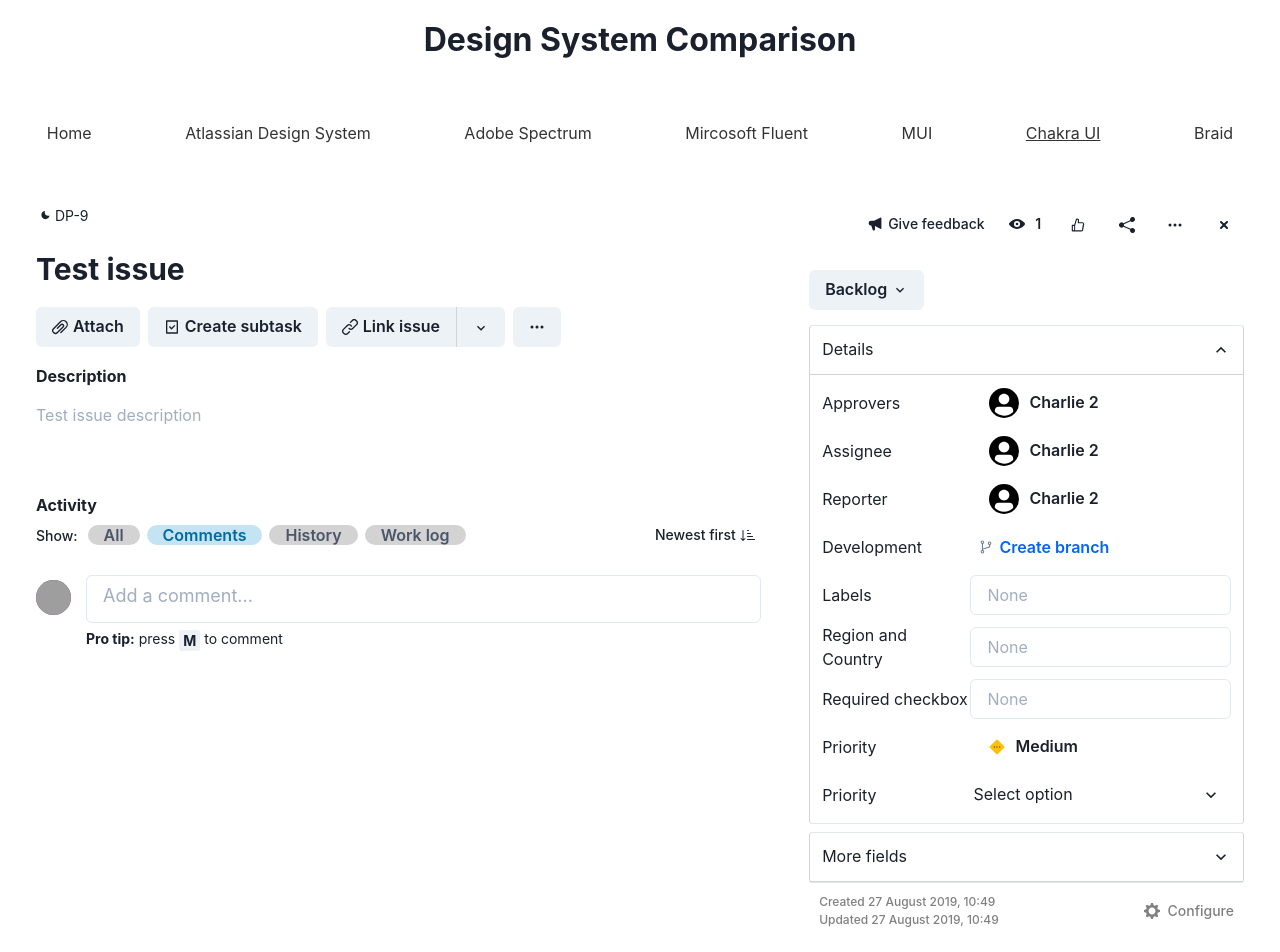
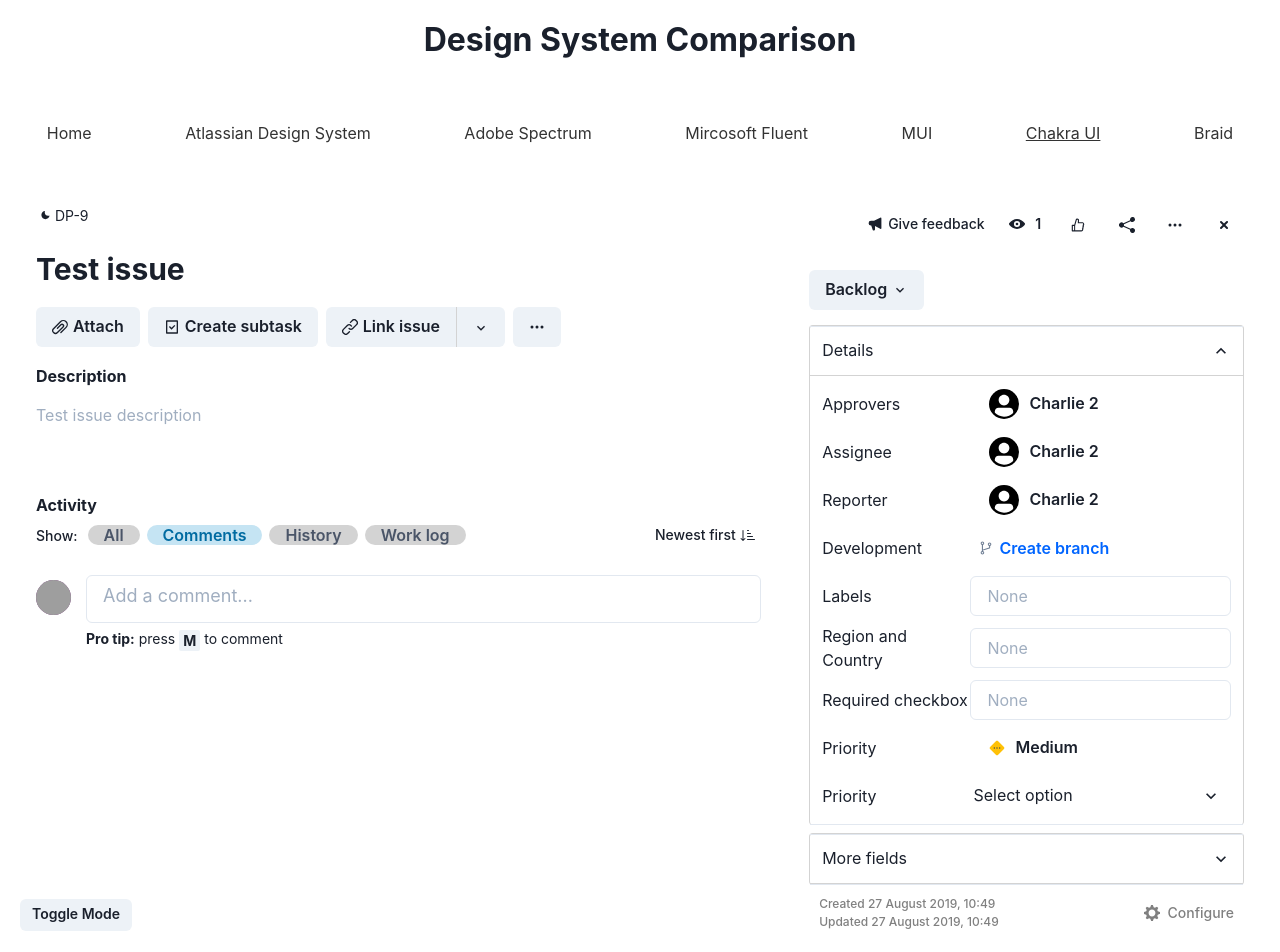
Before and after one commit to ArtOfFeed/design_systems_compare, a React (Create React App) app: page /chakra in a window 1280 px wide. Shown: the top 952 px of the page. Built offline with nearby package versions, Linux system fonts and the light colour scheme; grey boxes are pictures that could not be loaded.

Commit message:
Dark/light toggle component has been added

```diff
--- a/src/issue-view/Chakra/components/Details.js
+++ b/src/issue-view/Chakra/components/Details.js
@@ -11,7 +11,7 @@
 const Details = () => {
     return (
         <Wrap>
-            <Box border="1px solid lightgrey" borderTop="none" borderBottom="none" borderRadius="4px" mb="10px" w="100%">
+            <Box border="1px solid lightgrey" borderBottom="none" borderRadius="4px" mb="10px" w="100%">
                 <Accordion defaultIndex={[0]} allowMultiple>
                     <AccordionItem>
                         <Heading as="h2" borderBottom="1px solid lightgray">
@@ -162,7 +162,7 @@
                     </AccordionItem>
                 </Accordion>
             </Box>
-            <Box w="100%" border="1px solid lightgrey" borderTop="none" borderBottom="none" borderRadius="4px">
+            <Box w="100%" border="1px solid lightgrey" borderBottom="none" borderRadius="4px">
                 <Accordion allowMultiple>
                     <AccordionItem>
                         <Heading as="h2" borderBottom="1px solid lightgray">
--- /dev/null
+++ b/src/issue-view/Chakra/components/Toggle.js
@@ -0,0 +1,16 @@
+import React from 'react';
+import { Box, Button, useColorMode } from '@chakra-ui/react';
+
+const Toggle = () => {
+    const { toggleColorMode } = useColorMode();
+    console.log('toggleColorMode: ', toggleColorMode);
+    return (
+        <Box ml="10px">
+            <Button size="sm" onClick={toggleColorMode}>
+                Toggle Mode
+            </Button>
+        </Box>
+    );
+};
+
+export default Toggle;
--- a/src/issue-view/Chakra/index.js
+++ b/src/issue-view/Chakra/index.js
@@ -1,4 +1,5 @@
 import React from 'react';
+import Toggle from './components/Toggle';
 import Actions from './components/Actions';
 import Details from './components/Details';
 import Activity from './components/Activity';
@@ -20,6 +21,9 @@
 
     return (
         <ChakraProvider theme={theme}>
+            <Box position="absolute" bottom="10px" left="10px">
+                <Toggle />
+            </Box>
             <Container maxW="container.xl">
                 <Flex m="20px">
                     <Box w="60%" fontSize="14px">
```
